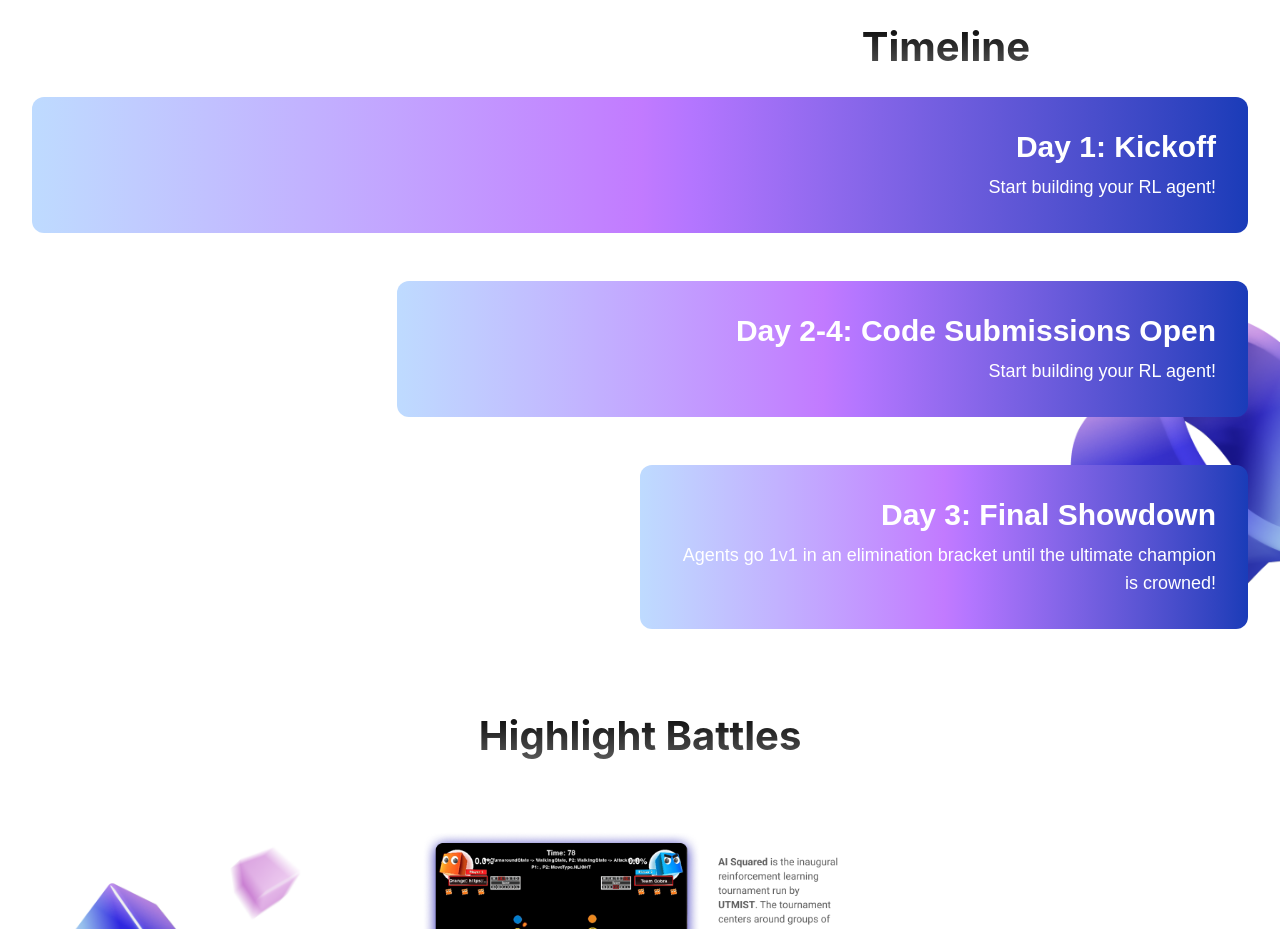
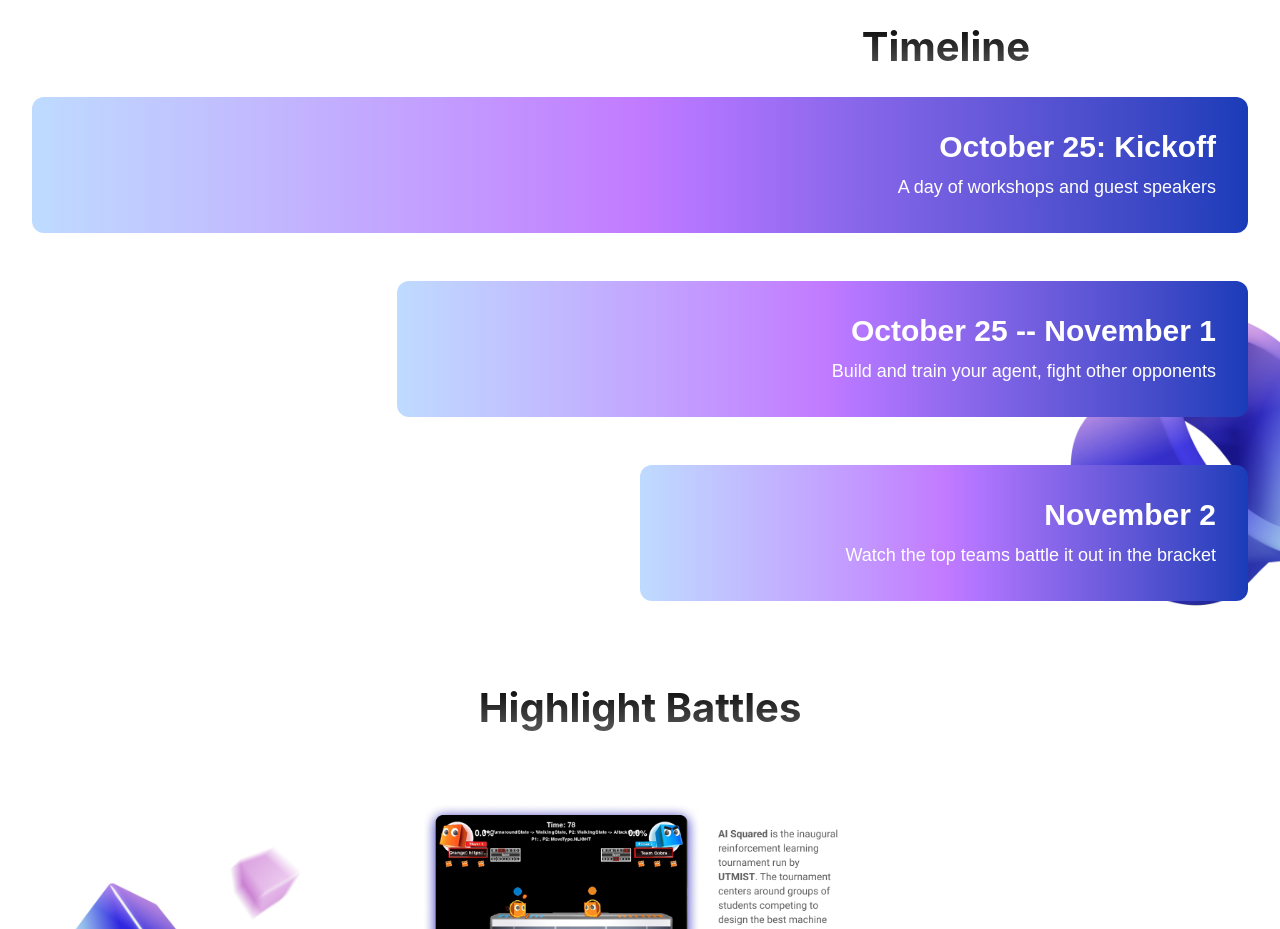
Before and after one commit to UTMIST/UTMIST, a Next.js app in the folder client/: page /ai2 in a window 1280 px wide. Shown: the part 2340-3269 px from the top of the page. Built offline with nearby package versions, Linux system fonts and the light colour scheme.

Commit message:
Fixed timeline content

```diff
--- a/client/src/app/ai2/page.tsx
+++ b/client/src/app/ai2/page.tsx
@@ -129,16 +129,16 @@ export default function AI2Page() {
     <h2 className="timeline-section-title text-xl md:text-2xl text-center md:text-right mb-6">Timeline</h2>
     <div className="flex flex-col gap-6 md:gap-12 items-center md:items-end justify-end px-4 md:px-8">
       <div className="w-full md:w-[100%] rounded-xl bg-gradient-to-r from-blue-200 via-purple-400 to-blue-800 p-4 md:p-8">
-        <div className="text-lg md:text-3xl font-bold text-white text-right mb-2">Day 1: Kickoff</div>
-        <div className="text-base md:text-lg text-white text-right">Start building your RL agent!</div>
+        <div className="text-lg md:text-3xl font-bold text-white text-right mb-2">October 25: Kickoff</div>
+        <div className="text-base md:text-lg text-white text-right">A day of workshops and guest speakers</div>
       </div>
       <div className="w-full md:w-[70%] rounded-xl bg-gradient-to-r from-blue-200 via-purple-400 to-blue-800 p-4 md:p-8">
-        <div className="text-lg md:text-3xl font-bold text-white text-right mb-2">Day 2-4: Code Submissions Open</div>
-        <div className="text-base md:text-lg text-white text-right">Start building your RL agent!</div>
+        <div className="text-lg md:text-3xl font-bold text-white text-right mb-2">October 25 -- November 1</div>
+        <div className="text-base md:text-lg text-white text-right">Build and train your agent, fight other opponents</div>
       </div>
       <div className="w-full md:w-[50%] rounded-xl bg-gradient-to-r from-blue-200 via-purple-400 to-blue-800 p-4 md:p-8">
-        <div className="text-lg md:text-3xl font-bold text-white text-right mb-2">Day 3: Final Showdown</div>
-        <div className="text-base md:text-lg text-white text-right">Agents go 1v1 in an elimination bracket until the ultimate champion is crowned!</div>
+        <div className="text-lg md:text-3xl font-bold text-white text-right mb-2">November 2</div>
+        <div className="text-base md:text-lg text-white text-right">Watch the top teams battle it out in the bracket</div>
       </div>
     </div>
   </section>
```
